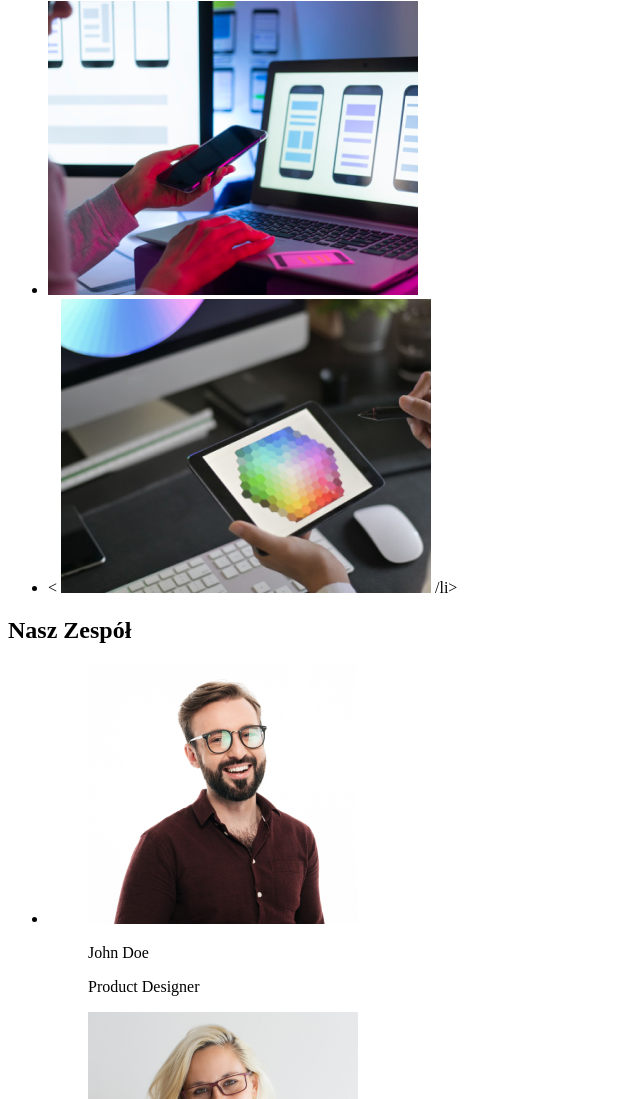
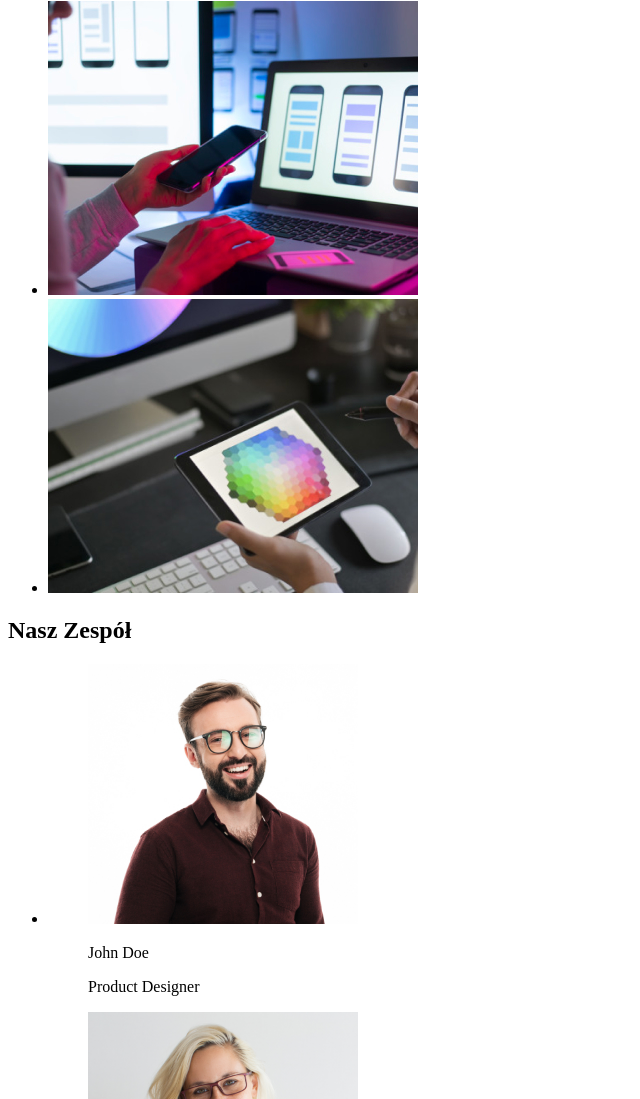
Before and after one commit to LukaszMorgas/goit-markup-hw-01, a plain HTML site: page index.html in a window 1280 px wide. Shown: the part 833-1932 px from the top of the page, without its empty margins (0-640 px from the left). Drawn offline with Linux system fonts and the light colour scheme.

```diff
--- a/index.html
+++ b/index.html
@@ -77,7 +77,6 @@
             />
           </li>
           <li>
-            <
             <img
               src="photo/img2.jpg"
               width="370"
@@ -85,7 +84,6 @@
               alt="grafikt dobiera
       kolor z palety kolorów"
             />
-            /li>
           </li>
         </ul>
       </div>
```
